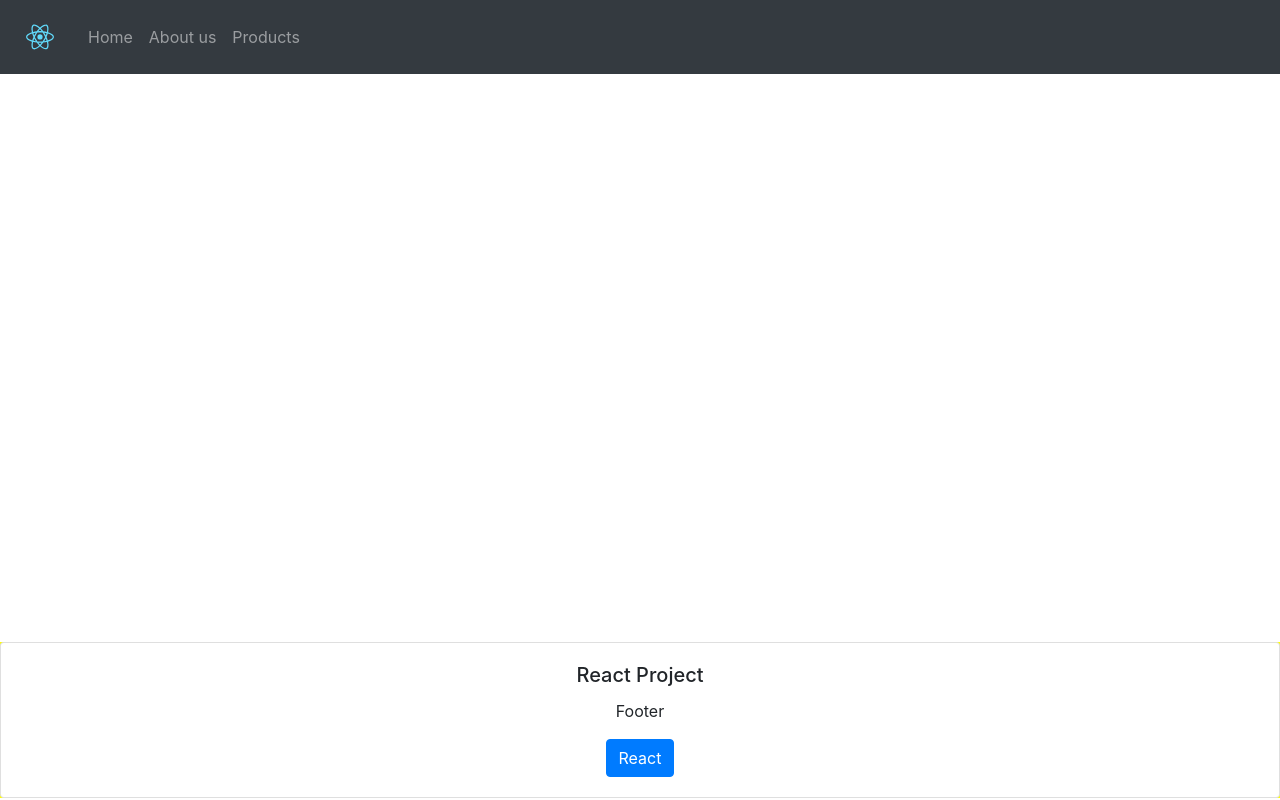
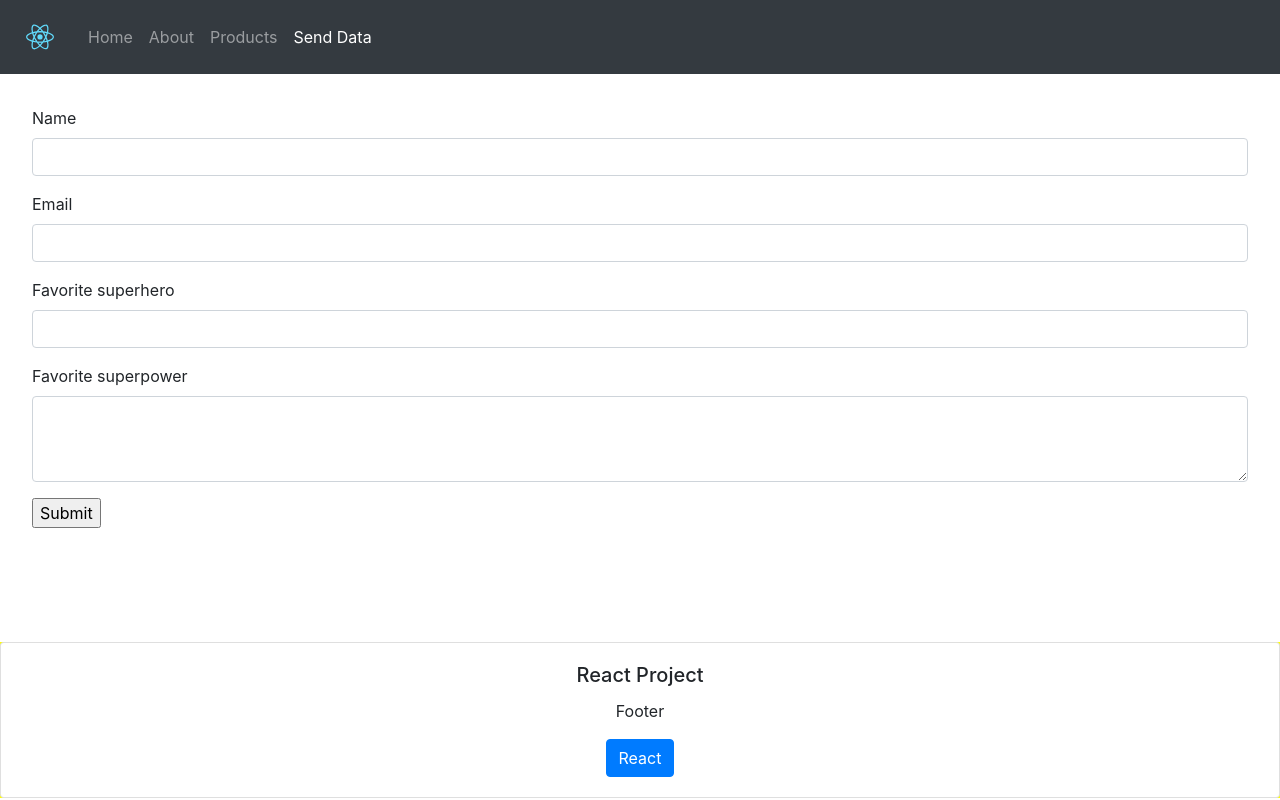
Before and after one commit to RichardArce/EjemploReact, a React (Create React App) app: page /SendData in a window 1280 px wide. Built offline with nearby package versions, Linux system fonts and the light colour scheme.

Commit message:
Sending data to API

```diff
--- a/package.json
+++ b/package.json
@@ -6,12 +6,13 @@
     "body-parser": "^1.18.3",
     "bootstrap": "^4.3.1",
     "express": "^4.16.4",
+    "prop-types": "^15.7.2",
     "react": "^16.8.4",
     "react-bootstrap": "^1.0.0-beta.5",
     "react-dom": "^16.8.4",
     "react-router": "^4.3.1",
     "react-router-dom": "^4.3.1",
-    "react-scripts": "2.1.5"
+    "react-scripts": "^2.1.8"
   },
   "scripts": {
     "start": "react-scripts start",
--- a/src/App.css
+++ b/src/App.css
@@ -37,3 +37,8 @@ footer {
     transform: rotate(360deg);
   }
 }
+
+
+.dataForm {
+  margin: 2em;
+}
--- a/src/App.js
+++ b/src/App.js
@@ -7,6 +7,7 @@ import Footer from './components/Footer';
 import Home from './components/Pages/Home';
 import About from './components/Pages/About';
 import Products from './components/Pages/Products';
+import SendData from './components/SendData';
 import {Route} from 'react-router-dom';
 
 
@@ -40,6 +41,7 @@ class App extends Component {
           <Route exact path='/' component={Home}></Route>
           <Route exact path='/About' component={About}></Route>
           <Route exact path='/Products' component={Products}></Route>
+          <Route exact path='/SendData' component={SendData}></Route>
         <footer>
           <Footer/>
         </footer>
--- a/src/components/Navigation.js
+++ b/src/components/Navigation.js
@@ -19,10 +19,13 @@ class Navigation extends Component {
         <NavLink className="nav-link" exact to="/">Home</NavLink>
       </li>
       <li className="nav-item">
-        <NavLink className="nav-link" to="/About">About us</NavLink>
+        <NavLink className="nav-link" to="/About">About</NavLink>
       </li>
       <li className="nav-item">
         <NavLink className="nav-link" to="/Products">Products</NavLink>
+      </li>
+      <li className="nav-item">
+        <NavLink className="nav-link" to="/SendData">Send Data</NavLink>
       </li>
     </ul>
   </div>
--- /dev/null
+++ b/src/components/SendData.js
@@ -0,0 +1,80 @@
+import React, { Component } from 'react'
+class SendData extends Component {
+
+    constructor(props) {
+        super(props);
+        this.state = {
+            url: 'https://api.mlab.com/api/1/databases/lab-contact-form/collections/contacts?apiKey=12KfjNX97_amx0iUdS2I_eitAy3jSaOb',
+            pname: '',
+            email: '',
+            favHero: '',
+            favPower: ''
+        };
+
+        this.handleChange = this.handleChange.bind(this);
+        this.handleSubmit = this.handleSubmit.bind(this);
+    }
+
+    handleChange(event) {
+        let name = event.target.name;
+        switch(name){
+            case "pname": this.setState({pname: event.target.value}); break;
+            case "email": this.setState({email: event.target.value}); break;
+            case "favHero": this.setState({favHero: event.target.value}); break;
+            case "favPower": this.setState({favPower: event.target.value}); break;
+            default:  break;
+        }
+      }
+
+    handleSubmit(event) {
+        this.webService().then((resolved) => {
+            alert('Data was sent');
+        }, (error) => {
+            alert('ERROR Data was NOT sent');
+        });
+        event.preventDefault();
+    }
+
+    webService() {
+        return fetch(this.state.url, {
+            headers: {
+                "Content-Type": "application/json; charset=utf-8"
+            },
+            method: 'POST',
+            body: JSON.stringify({
+                "name": this.state.pname,
+                "email": this.state.email,
+                "favHero": this.state.favHero,
+                "favPower": this.state.favPower
+            })
+        })
+    }
+
+    render() {
+        return (
+            <div>
+                <form onSubmit={this.handleSubmit} class="dataForm">
+                    <div class="form-group">
+                        <label for="pname">Name</label>
+                        <input type="text" class="form-control" id="pname" name="pname" value={this.state.pname} onChange={this.handleChange} />
+                    </div>
+                    <div class="form-group">
+                        <label for="email">Email</label>
+                        <input type="email" class="form-control" id="email" name="email" value={this.state.email} onChange={this.handleChange}/>
+                    </div>
+                    <div class="form-group">
+                        <label for="inputFavHero">Favorite superhero</label>
+                        <input type="text" class="form-control" id="inputFavHero" name="favHero" value={this.state.favHero} onChange={this.handleChange}/>
+                    </div>
+                    <div class="form-group">
+                        <label for="favPower">Favorite superpower</label>
+                        <textarea class="form-control" rows="3" id="favPower" name="favPower" value={this.state.favPower} onChange={this.handleChange}></textarea>
+                    </div>
+                    <input type="submit" value="Submit" />
+                </form>
+            </div>
+        );
+    }
+}
+
+export default SendData;
```
Also changed, not shown: 1 other file (tests, documents, lock files or other folders).
